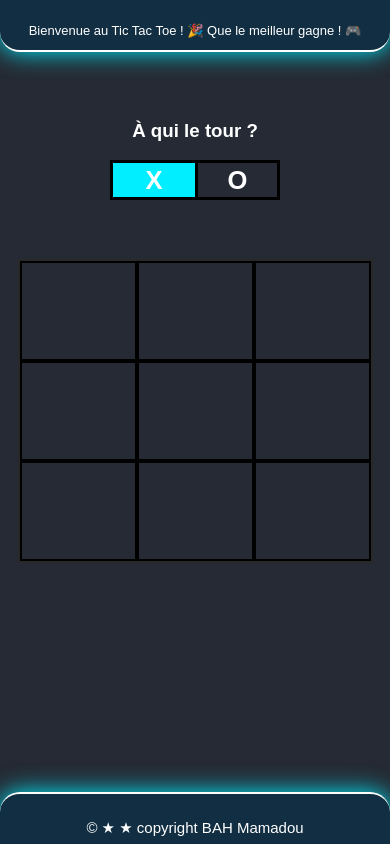
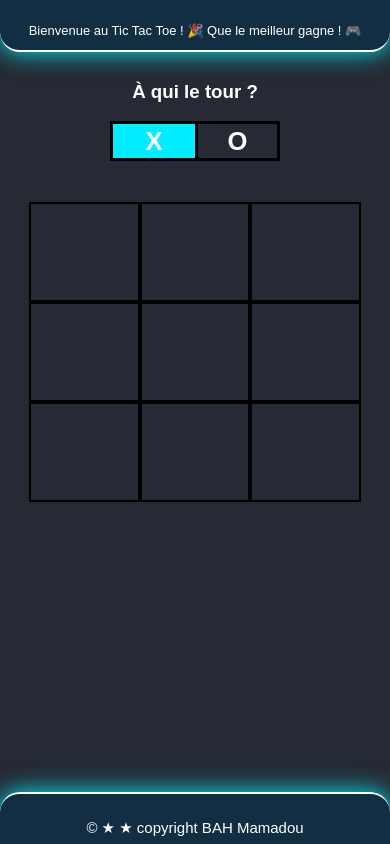
Before and after one commit to bahAli21/Tic-Tac-Toe-JS, a plain HTML site: page index.html in a window 390 px wide. Drawn offline with Linux system fonts and the light colour scheme.

Commit message:
Update du projet

```diff
--- a/style.css
+++ b/style.css
@@ -153,9 +153,9 @@ footer p, header p {
 
 @media screen and (max-width: 520px) {
     .main-grid{
-        width: 90%;
+        width: 85%;
         height: 400px;
-        margin-top: 20%;
+        margin-top: 10%;
     }
 
     #play-again:hover{
@@ -176,13 +176,13 @@ footer p, header p {
 
 @media screen and (max-width: 400px) {
     .main-grid{
-        width: 90%;
+        width: 85%;
         height: 300px;
-        margin-top: 15%;
+        margin-top: 10%;
     }
 
     .turn-container{
-        padding-top: 20%;
+        padding-top: 10%;
     }
 
     header p{
```
